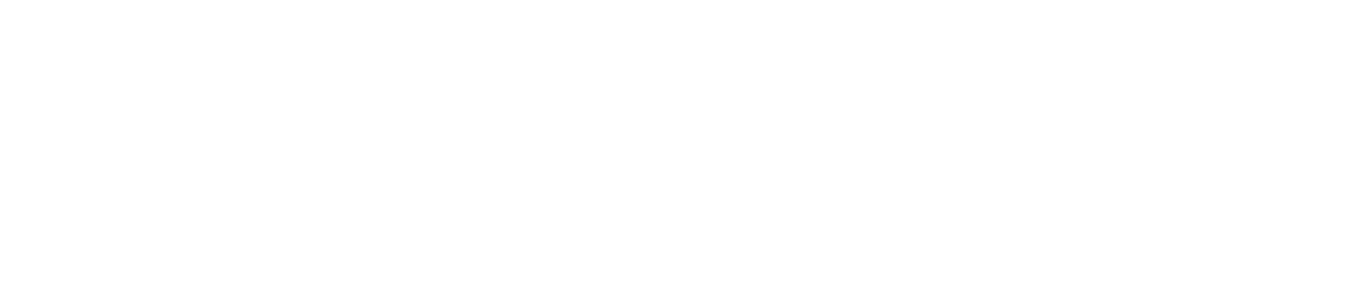
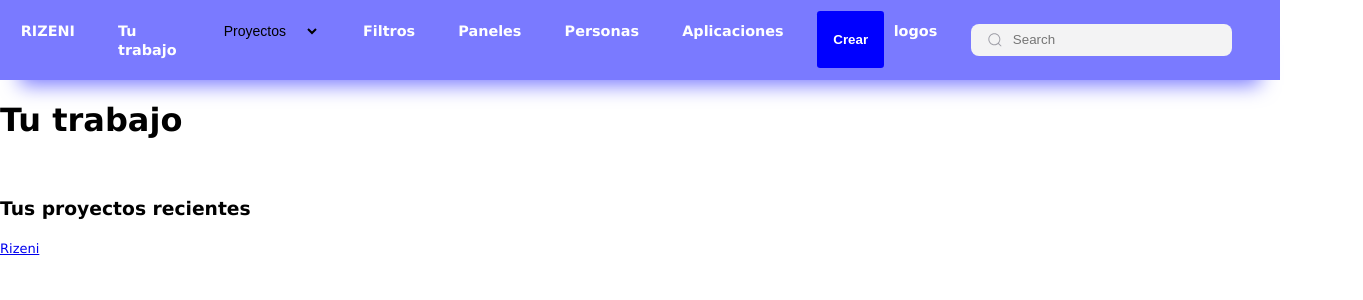
Before and after one commit to romariou76/Rizeni-Project-Management-Application, a React (Create React App) app in the folder client/: page /home in a window 1280 px wide. Before the commit this address had no page. Shown: the top 300 px of the page, 1363 px wide, since content can reach past the window. Built offline with nearby package versions, Linux system fonts and the light colour scheme.

Commit message:
Diseñe la pagina principal asi como su modal de creacion de un proyecto

```diff
--- a/client/src/App.js
+++ b/client/src/App.js
@@ -10,7 +10,7 @@
 import WorkFlow from "./components/WorkFLow/WorkFLow"
 import Analisis from "./components/Analisis";
 // import Material from "./pages/Material"
-import CreateProject from './pages/CreateProject';
+import Home from './pages/Home';
 
 function App() {
   return (
@@ -18,7 +18,7 @@
          <Route path="/" element={<LandingPage />} ></Route>
          <Route path="/register" element={<RegisterPage />} />
          <Route path="/login" element={<LoginPage />} />
-         <Route path="/create" element={<CreateProject />} />
+         <Route path="/home" element={<Home />} />
 
          <Route path="/menu" element={<MenuPage  />} >
            <Route path="/menu/collaborators" element={<Collaborators  />} />
--- /dev/null
+++ b/client/src/pages/Home.jsx
@@ -0,0 +1,69 @@
+import * as React from 'react';
+import Box from '@mui/material/Box';
+import Modal from '@mui/material/Modal';
+import CreateProject from './CreateProject';
+import "../styles/NavbarMain.css"
+import { Link } from 'react-router-dom';
+
+const style = {
+  position: 'absolute',
+  top: '50%',
+  left: '50%',
+  transform: 'translate(-50%, -50%)',
+  boxShadow: 24,
+};
+
+export default function BasicModal() {
+  const [open, setOpen] = React.useState(false);
+  const handleOpen = () => setOpen(true);
+  const handleClose = () => setOpen(false);
+
+  return (
+    <div>
+      <ul className="NavbarMain">
+        <div className="content-navbar">
+          <li><a href="default.asp">RIZENI</a></li>
+          <li><a href="news.asp">Tu trabajo</a></li>
+          <li><select className="select-navbar">
+            <option value="0">Proyectos</option>
+            <option value="0">Rizeni</option>
+            <option value="1">PeepoApp</option>
+            <option value="2">Optical UI</option>
+            <option value="3">PeepoPay</option>
+          </select></li>
+          <li><a href="about.asp">Filtros</a></li>
+          <li><a href="about.asp">Paneles</a></li>
+          <li><a href="about.asp">Personas</a></li>
+          <li><a href="about.asp">Aplicaciones</a></li>
+          <button onClick={handleOpen} className="button-modal">Crear</button>
+        </div>
+        <div className="content-navbar">
+          <li><a href="about.asp">logos</a></li>
+            <div class="search-navbar">
+              <input placeholder="Search" type="search" className="input-search-navbar" />
+              <svg class="icon" aria-hidden="true" viewBox="0 0 24 24"><g><path d="M21.53 20.47l-3.66-3.66C19.195 15.24 20 13.214 20 11c0-4.97-4.03-9-9-9s-9 4.03-9 9 4.03 9 9 9c2.215 0 4.24-.804 5.808-2.13l3.66 3.66c.147.146.34.22.53.22s.385-.073.53-.22c.295-.293.295-.767.002-1.06zM3.5 11c0-4.135 3.365-7.5 7.5-7.5s7.5 3.365 7.5 7.5-3.365 7.5-7.5 7.5-7.5-3.365-7.5-7.5z"></path></g></svg>
+            </div>
+          <li><a href="about.asp">Perfil</a></li>
+        </div>
+      </ul>
+
+      <Modal
+        open={open}
+        onClose={handleClose}
+        aria-labelledby="modal-modal-title"
+        aria-describedby="modal-modal-description"
+      >
+        <Box sx={style}>
+          <CreateProject />
+        </Box>
+      </Modal>
+
+      <h1>Tu trabajo</h1>
+        <br></br>
+      <h3>Tus proyectos recientes</h3>
+
+        <Link to="/menu">Rizeni</Link>
+
+    </div>
+  );
+}
--- /dev/null
+++ b/client/src/styles/NavbarMain.css
@@ -0,0 +1,96 @@
+.NavbarMain{
+  display: flex;
+  justify-content: space-between;
+  background-color: rgb(122, 122, 255);
+  color: white;
+  padding: .7rem;
+  list-style-type: none;
+  margin: 0;
+  box-shadow: rgba(122, 122, 255) 0px 25px 20px -20px;
+}
+
+li{
+  padding: .6rem;
+}
+
+.content-navbar{
+  display: flex;
+  justify-content: space-around;
+}
+
+/* Bottom search */
+.search-navbar{
+  display: flex;
+  line-height: 28px;
+  align-items: center;
+  position: relative;
+  width: 290px;
+  margin-right: 1rem;
+}
+
+.input-search-navbar{
+    width: 90%;
+    line-height: 28px;
+    padding: 0 1rem;
+    padding-left: 2.5rem;
+    border: 2px solid transparent;
+    border-radius: 8px;
+    outline: none;
+    background-color: #f3f3f4;
+    color: #0d0c22;
+    transition: .3s ease;
+}
+
+ .input-search-navbar:focus, input:hover {
+  outline: none;
+  border-color: rgba(0, 0, 0, 0.11);
+ }
+
+ .icon {
+  position: absolute;
+  left: 1rem;
+  fill: #9e9ea7;
+  width: 1rem;
+  height: 1rem;
+ }
+
+ /* ---------------------- */
+
+.content-navbar li{
+  margin-right: 1.5rem;
+  border-radius: .2rem;
+}
+
+.content-navbar li:hover{
+  background-color: rgba(240, 248, 255, 0.286);
+}
+
+.select-navbar {
+  background: transparent;
+  border: none;
+  font-size: 14px;
+  width: 100px;
+}
+
+.select-navbar:focus{ outline: none;}
+
+.NavbarMain a{
+  text-decoration: none;
+  color: white;
+  font-weight: bold;
+  font-size: .9rem;
+}
+
+.button-modal{
+  color: white;
+  outline: none;
+  border: none;
+  font-weight: bold;
+  background-color: blue;
+  border-radius: 0.2rem;
+  padding: 0.6rem 1rem;
+}
+
+.button-modal:hover{
+  background-color: rgb(90, 90, 248);
+}
--- a/client/src/styles/WorkSpace.css
+++ b/client/src/styles/WorkSpace.css
@@ -1,6 +1,6 @@
 .WorkSpace{
   width: auto;
-  height: 100vh;
+  height: auto;
   z-index: 0;
   display: flex;
   background-color: rgb(255, 255, 255);
@@ -14,7 +14,7 @@
 }
 
 .form-modal{
-  width: 50%;
+  width: 40%;
   height: auto;
   padding: 2rem 6rem;
 }
```
